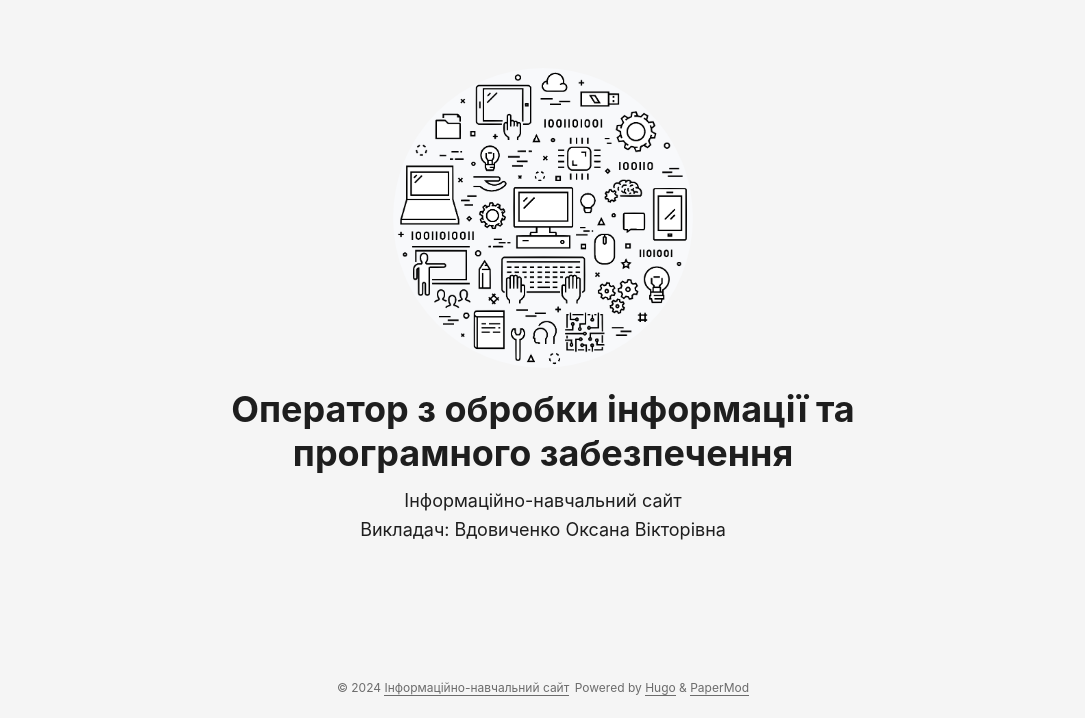
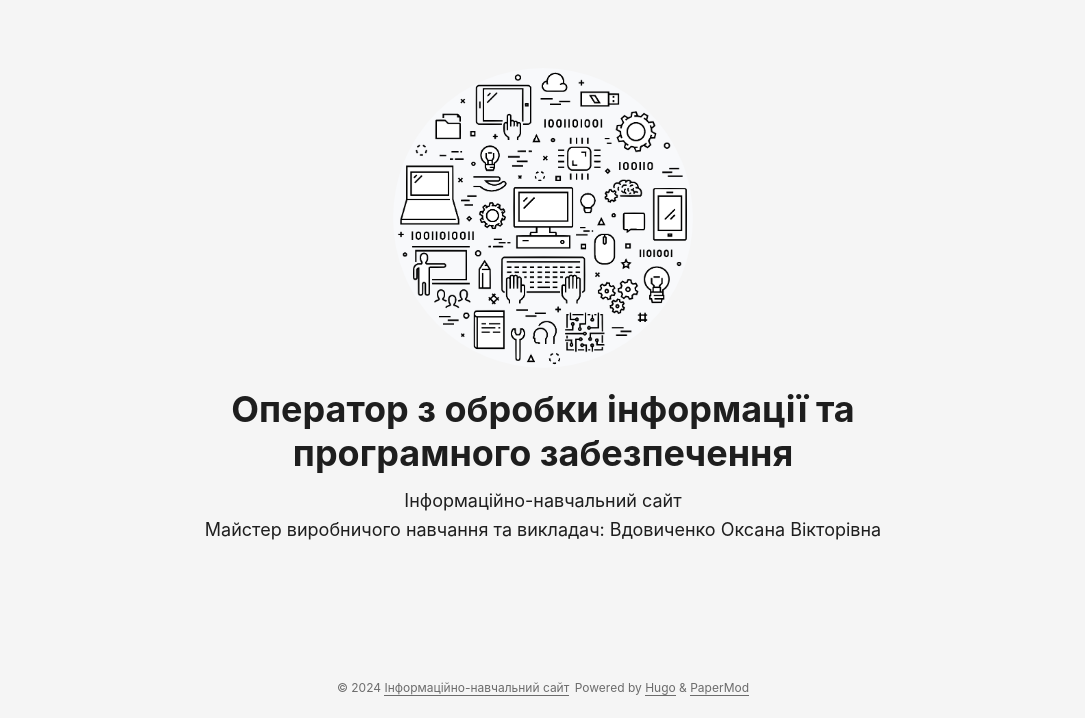
Before and after one commit to teacher-sana/teacher-sana.github.io, a plain HTML site: page index.html in a window 1280 px wide. Shown: the part 82-800 px from the top of the page, without its empty margins (97-1182 px from the left). Drawn offline with Linux system fonts and the light colour scheme.

Commit message:
Update index.html

```diff
--- a/index.html
+++ b/index.html
@@ -149,7 +149,7 @@
             height="300" width="300" />
         <h1>Оператор з обробки інформації та програмного забезпечення</h1>
         <span><p>Інформаційно-навчальний сайт</p>
-<p>Викладач: Вдовиченко Оксана Вікторівна</p>
+<p>Майстер виробничого навчання та викладач: Вдовиченко Оксана Вікторівна</p>
 </span><div class="social-icons">
 </div>
 
```
